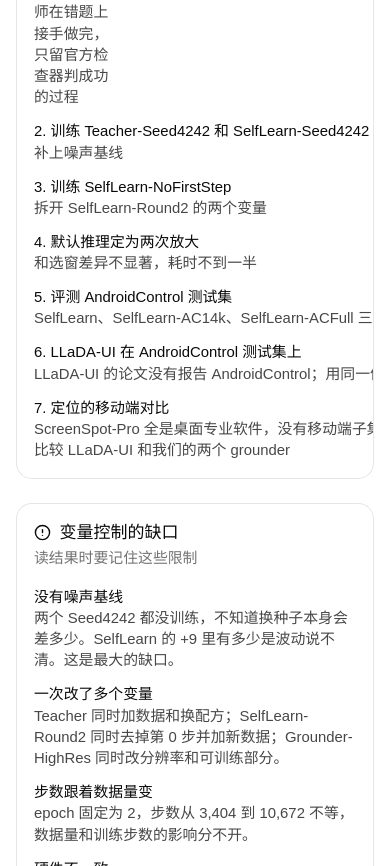
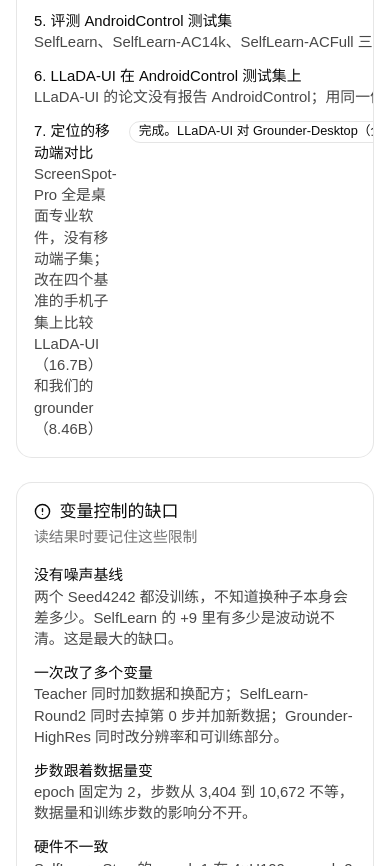
Before and after one commit to moeleak/train-tracer, a React (Vite) app: page / in a window 390 px wide. Shown: the part 1160-2026 px from the top of the page. Built offline with nearby package versions, Linux system fonts and the light colour scheme.

Commit message:
docs(tracker): mobile grounding comparison with LLaDA-UI

```diff
--- a/src/data/experiments.ts
+++ b/src/data/experiments.ts
@@ -109,8 +109,8 @@ export const nextSteps = [
   { title: "训练 SelfLearn-NoFirstStep", why: "拆开 SelfLearn-Round2 的两个变量", state: "等决定" },
   { title: "默认推理定为两次放大", why: "和选窗差异不显著，耗时不到一半", state: "等决定" },
   { title: "评测 AndroidControl 测试集", why: "SelfLearn、SelfLearn-AC14k、SelfLearn-ACFull 三个规划器配对比较", state: "完成（11-12）：步准确率 33.73% / 51.29% / 56.83%；全集比 14k 抽样 +5.5 点 [4.8, 6.3]，比不加 +23.1 点，均显著。只说明 AndroidControl 域内有提升，AndroidWorld 待评" },
-  { title: "LLaDA-UI 在 AndroidControl 测试集上", why: "LLaDA-UI 的论文没有报告 AndroidControl；用同一份 8,444 步测试行和同一个打分函数，与我们三个规划器逐步配对", state: "运行中：协议已登记，61 步冒烟通过，全量每步约 12 秒，预计 11-13 中午前后跑完" },
-  { title: "定位的移动端对比", why: "ScreenSpot-Pro 全是桌面专业软件，没有移动端子集；改在 ScreenSpot-V2、MMBench-GUI L2、VenusBench-GD、UI-I2E-Bench 的手机子集上比较 LLaDA-UI 和我们的两个 grounder", state: "运行中。ScreenSpot-Pro 已按相同题集更正：全集 1,581 题上 Grounder-Base 5.44%，Grounder-Desktop 7.59%（之前的 7.5% 是 1,181 题子集上的）" },
+  { title: "LLaDA-UI 在 AndroidControl 测试集上", why: "LLaDA-UI 的论文没有报告 AndroidControl；用同一份 8,444 步测试行和同一个打分函数，与我们三个规划器逐步配对", state: "运行中，预计 11-13 上午跑完。已跑完的 1,349 步（随机抽到的 episode）上步准确率 46.3%，这是临时数字；其中约 13% 的输出在动作写完前就结束，按协议记错" },
+  { title: "定位的移动端对比", why: "ScreenSpot-Pro 全是桌面专业软件，没有移动端子集；改在四个基准的手机子集上比较 LLaDA-UI（16.7B）和我们的 grounder（8.46B）", state: "完成。LLaDA-UI 对 Grounder-Desktop（全图 980）：ScreenSpot-V2 mobile 91.8 对 86.0，MMBench-GUI L2 手机 87.2 对 66.6，UI-I2E-Bench mobile 81.3 对 67.4，VenusBench-GD mobile 77.1 对 46.4，四项都显著。LLaDA-UI 在 ScreenSpot-V2 全集本地复现 91.75（论文 90.7）。ScreenSpot-Pro 按相同题集更正：全集 1,581 题上 Grounder-Base 5.44%，Grounder-Desktop 7.59%" },
 ]
 
 export const dataColumns = [
```
